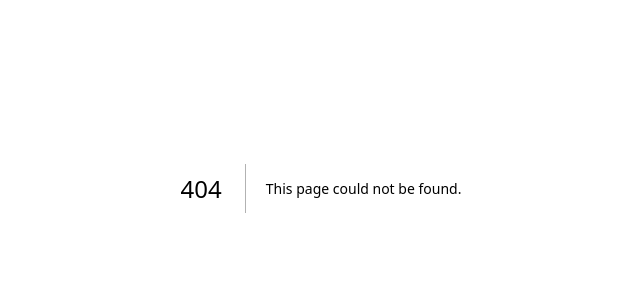
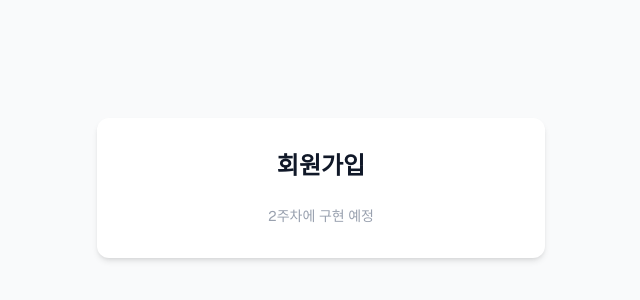
Before and after one commit to SKU-SW/fe, a Next.js app: page /signup in a window 1280 px wide. Before the commit this address had no page. Shown: the part 212-512 px from the top of the page, without its empty margins (319-959 px from the left). Built offline with nearby package versions, Linux system fonts and the light colour scheme.

Commit message:
feat: 로그인 및 회원가입 페이지 스텁 추가

```diff
--- /dev/null
+++ b/src/app/(auth)/login/page.tsx
@@ -0,0 +1,14 @@
+export default function LoginPage() {
+  return (
+    <main className="flex min-h-screen items-center justify-center bg-gray-50">
+      <div className="w-full max-w-md rounded-xl bg-white p-8 shadow-md">
+        <h1 className="mb-6 text-center text-2xl font-bold text-gray-900">
+          로그인
+        </h1>
+        <p className="text-center text-sm text-gray-400">
+          2주차에 구현 예정
+        </p>
+      </div>
+    </main>
+  );
+}
--- /dev/null
+++ b/src/app/(auth)/signup/page.tsx
@@ -0,0 +1,14 @@
+export default function SignupPage() {
+  return (
+    <main className="flex min-h-screen items-center justify-center bg-gray-50">
+      <div className="w-full max-w-md rounded-xl bg-white p-8 shadow-md">
+        <h1 className="mb-6 text-center text-2xl font-bold text-gray-900">
+          회원가입
+        </h1>
+        <p className="text-center text-sm text-gray-400">
+          2주차에 구현 예정
+        </p>
+      </div>
+    </main>
+  );
+}
```
